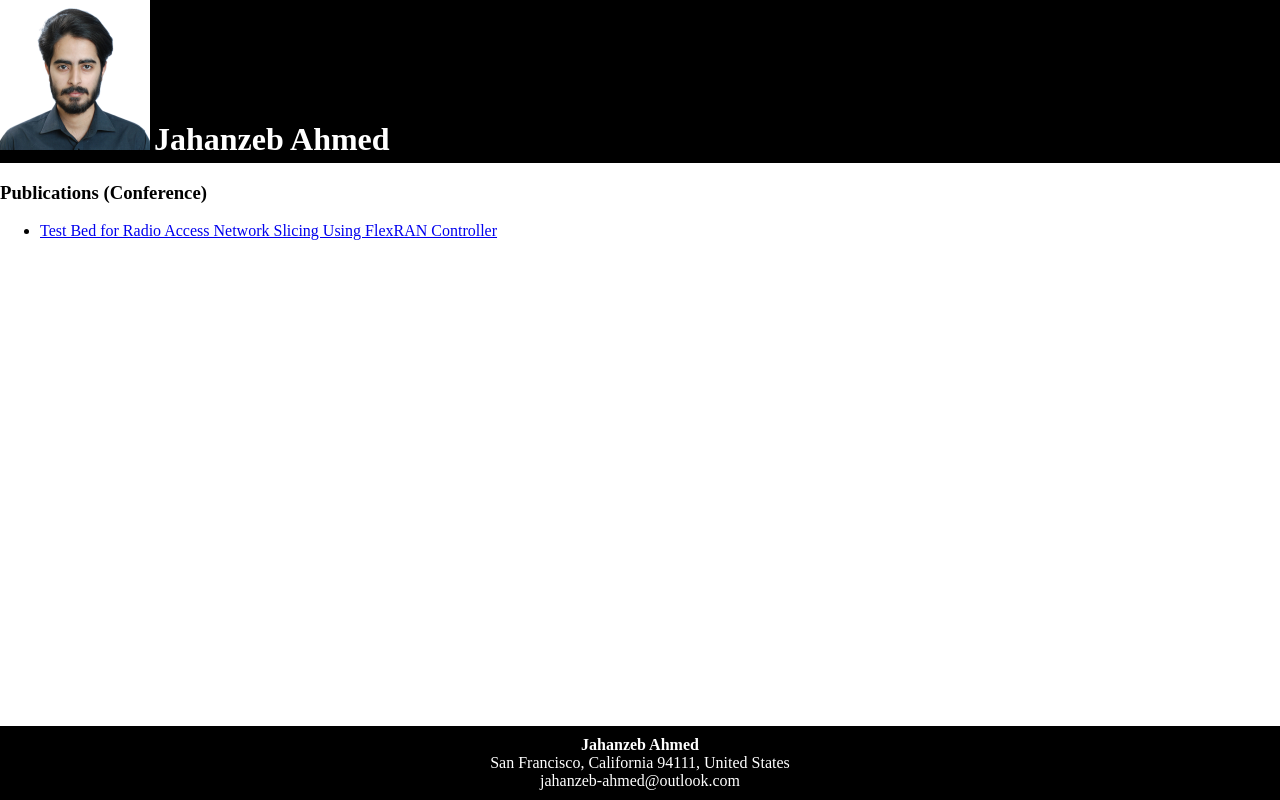
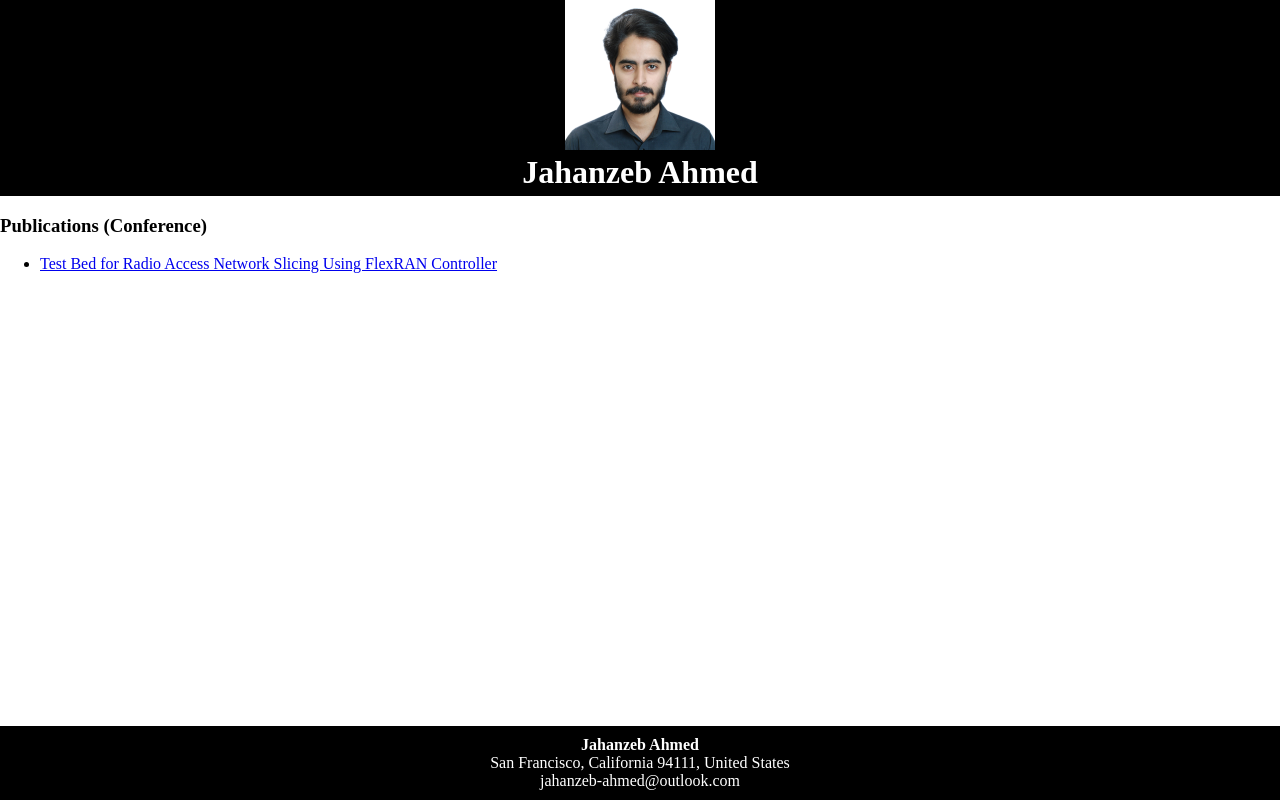
Before and after one commit to jahanzeb-ahmed/jahanzeb-ahmed.github.io, a plain HTML site: page index.html in a window 1280 px wide. Drawn offline with Linux system fonts and the light colour scheme.

Commit message:
Update index.html

```diff
--- a/index.html
+++ b/index.html
@@ -7,8 +7,8 @@
 </head>
 <body style="margin:0px;">
 
-	<div id="header" style="background-color:black; color:white; padding-bottom:5px">
-		<img src="resources/Photo.jpg" alt="Profile Photo" height="150" width="150" style="display:inline-block">
+	<div id="header" style="background-color:black; color:white; padding-bottom:5px; text-align:center">
+		<img src="resources/Photo.jpg" alt="Profile Photo" height="150" width="150" style="display:inline-block"><br/>
 		<div style="display:inline-block"><h1 style="margin:0px; display:inline-block">Jahanzeb Ahmed</h1></div>
 	</div>
 
```
